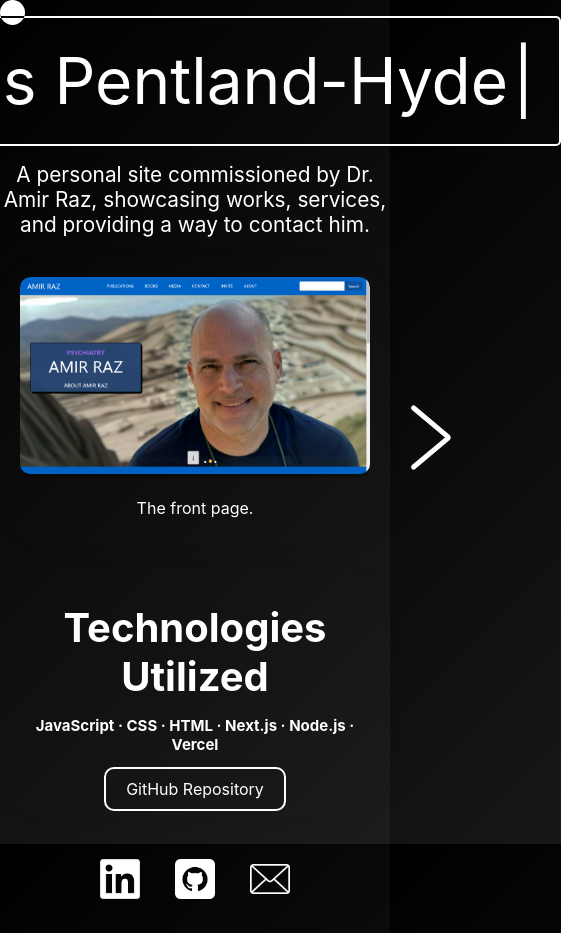
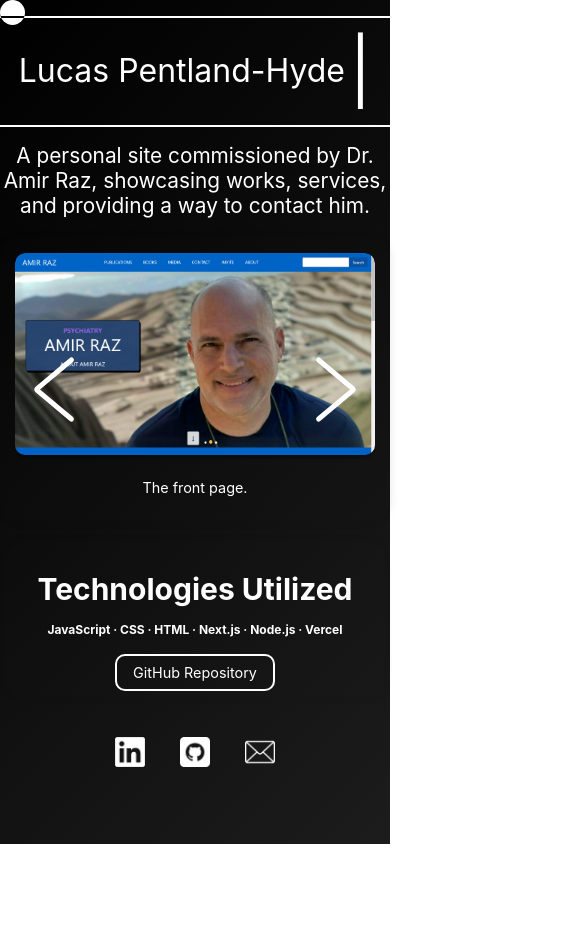
Before and after one commit to lucasadilla/portfolio, a Next.js app: page /raz in a window 390 px wide. Shown: the whole page, 561 px wide, since content can reach past the window. After the commit the page ends 844 px from the top, so only its background shows below. Built offline with nearby package versions, Linux system fonts and the light colour scheme.

Commit message:
mobile friendlier

```diff
--- a/pages/_app.js
+++ b/pages/_app.js
@@ -5,6 +5,7 @@ import Head from 'next/head';
 
 function MyApp({ Component, pageProps }) {
     useEffect(() => {
+        // Cursor setup
         const cursor = document.createElement('div');
         cursor.classList.add('cursor');
         document.body.appendChild(cursor);
@@ -15,22 +16,59 @@ function MyApp({ Component, pageProps }) {
 
         document.addEventListener('mousemove', moveCursor);
 
+
+        const selectionStyles = [
+            { backgroundColor: "#fff100", color: "#000" },
+            { backgroundColor: "#07ff2d", color: "#000000" },
+            { backgroundColor: "#ff84ff", color: "#000000" },
+            // Add more styles if you like
+        ];
+
+        // We'll store the current style so we don't update it repeatedly during one selection.
+        let currentStyle = null;
+
+        const updateSelectionStyle = (style) => {
+            document.documentElement.style.setProperty('--selection-bg', style.backgroundColor);
+            document.documentElement.style.setProperty('--selection-color', style.color);
+        };
+
+        const selectionChangeHandler = () => {
+            const selection = window.getSelection();
+            // When there's an active (non-collapsed) selection
+            if (selection && !selection.isCollapsed) {
+                // Only update if we haven't already set a style for this selection
+                if (!currentStyle) {
+                    currentStyle = selectionStyles[Math.floor(Math.random() * selectionStyles.length)];
+                    updateSelectionStyle(currentStyle);
+                }
+            } else {
+                // Reset when the selection is cleared
+                currentStyle = null;
+            }
+        };
+
+        document.addEventListener('selectionchange', selectionChangeHandler);
+
+        // Combined cleanup function for all event listeners
         return () => {
             document.removeEventListener('mousemove', moveCursor);
+            document.removeEventListener('selectionchange', selectionChangeHandler);
+            if (cursor.parentNode) {
+                cursor.parentNode.removeChild(cursor);
+            }
         };
     }, []);
 
     return (
         <>
-            {/* Global Favicon Setup */}
             <Head>
+                <meta name="viewport" content="width=device-width, initial-scale=1.0" />
                 <link rel="icon" href="/favicon.ico" />
                 <link rel="apple-touch-icon" sizes="180x180" href="/apple-icon-180x180.png" />
                 <link rel="icon" type="image/png" sizes="32x32" href="/favicon-32x32.png" />
                 <link rel="icon" type="image/png" sizes="16x16" href="/favicon-16x16.png" />
-                <title>Lucas Pentland-Hyde</title> {/* Optional global title */}
+                <title>Lucas Pentland-Hyde</title>
             </Head>
-
             <Component {...pageProps} />
             <Analytics />
         </>
--- a/pages/debate.js
+++ b/pages/debate.js
@@ -35,7 +35,7 @@ export default function Debate() {
 
     return (
         <div>
-            <Header/>
+            <Header />
             <section className="carousel">
                 <div className="carousel-container">
                     <button className="arrow left-arrow" onClick={prevImage}>
@@ -63,8 +63,7 @@ export default function Debate() {
             </section>
             <footer>
                 <div className="footer-content">
-                    <a href="https://www.linkedin.com/in/lucas-pentland-hyde-aa7130240/" className="footer-link"
-                       target="_blank">
+                    <a href="https://www.linkedin.com/in/lucas-pentland-hyde-aa7130240/" className="footer-link" target="_blank">
                         <img src="/images/linkedin-black-logo-icon.png" alt="LinkedIn" className="footer-icon"/>
                     </a>
                     <a href="https://github.com/lucasadilla" className="footer-link" target="_blank">
--- a/styles/globals.css
+++ b/styles/globals.css
@@ -614,3 +614,183 @@ video.feature-video {
 section h3 {
     margin-bottom: 25px !important; /* Remove bottom margin of the heading */
 }
+
+:root {
+    --selection-bg: #ffcc00;
+    --selection-color: #000;
+}
+
+::selection {
+    background-color: var(--selection-bg) !important;
+    color: var(--selection-color) !important;
+}
+
+::-moz-selection {
+    background-color: var(--selection-bg) !important;
+    color: var(--selection-color) !important;
+}
+
+
+
+
+@media (max-width: 768px) {
+    /* Reduce header text sizes */
+    header a {
+        font-size: 40px;
+        padding: 0 10px;
+    }
+    h1 {
+        font-size: 40px;
+    }
+    h2 {
+        font-size: 30px;
+    }
+    h3 {
+        font-size: 12px;
+    }
+    h4 {
+        font-size: 16px;
+    }
+
+    /* Scale down typewriter text */
+    .typewriter, #typewriter {
+        font-size: 2rem;
+    }
+
+    /* Adjust subtitles and subheaders */
+    .subtitle, .subheader {
+        font-size: 1rem;
+    }
+
+    /* Update section container spacing */
+    section {
+        margin: 10px 5px;
+        padding: 15px;
+        border-radius: 20px;
+    }
+
+    /* Adjust list items and buttons */
+    ul li {
+        margin: 5px 10px;
+        padding: 5px;
+    }
+
+    /* For grids, show one column on mobile */
+    .video-grid {
+        grid-template-columns: 1fr;
+        gap: 10px;
+    }
+
+    /* Ensure the carousel fits within the viewport */
+    .carousel {
+        max-width: 100%;
+        margin: 20px 0;
+    }
+
+    /* Ensure the container positions the arrows correctly */
+    .carousel-container {
+        position: relative;
+    }
+
+    /* Style for both arrow buttons */
+    .arrow {
+        position: absolute;
+        top: 50%;
+        transform: translateY(-50%);
+        border: none;
+        border-radius: 50%;
+        width: 50px;
+        height: 50px;
+        color: #fff;
+        font-size: 24px;
+        cursor: pointer;
+        display: flex;
+        align-items: center;
+        justify-content: center;
+        z-index: 10;
+        transition: background 0.3s ease;
+    }
+
+
+
+    /* Position left and right arrows */
+    .arrow.left-arrow {
+        left: 10px;
+    }
+    .arrow.right-arrow {
+        right: 10px;
+    }
+
+
+
+    .image-description {
+        font-size: 0.9rem;
+    }
+    .home-button {
+        font-size: 0.9rem;
+        padding: 8px 16px;
+    }
+    .footer-icon {
+        width: 30px;
+        height: 30px;
+    }
+
+    .tilt {
+        position: relative;
+        overflow: hidden;
+        border-radius: 10px;
+        will-change: transform;
+        transition: transform 0.3s ease;
+    }
+    @media (hover: none) and (pointer: coarse) {
+        .tilt:hover {
+            transform: none;
+        }
+    }
+    /* Scale the image on hover for devices that support hover */
+    .tilt:hover {
+        transform: scale(1.05);
+    }
+
+    .link-list {
+        display: grid;
+        grid-template-columns: repeat(auto-fit, minmax(140px, 1fr));
+        gap: 20px;
+        margin: 20px auto;
+        padding: 0;
+        max-width: 600px;
+        list-style: none;
+        justify-items: center;
+
+    }
+
+    /* Ensure each list item centers its content */
+    .link-list li {
+        width: 100%;
+        display: flex;
+        justify-content: center;
+    }
+
+    /* Your existing button style maintained */
+    .home-button.small-button {
+        display: block;
+        width: 100%;
+        padding: 12px 20px;
+        border: 2px solid #fff;
+        border-radius: 10px;
+        text-align: center;
+        text-decoration: none;
+        color: #fff;
+        background: transparent;
+        transition: background-color 0.3s, color 0.3s;
+    }
+
+    /* Hover effect remains the same */
+    .home-button.small-button:hover {
+        background: #fff;
+        color: #333;
+    }
+
+
+
+}
```
